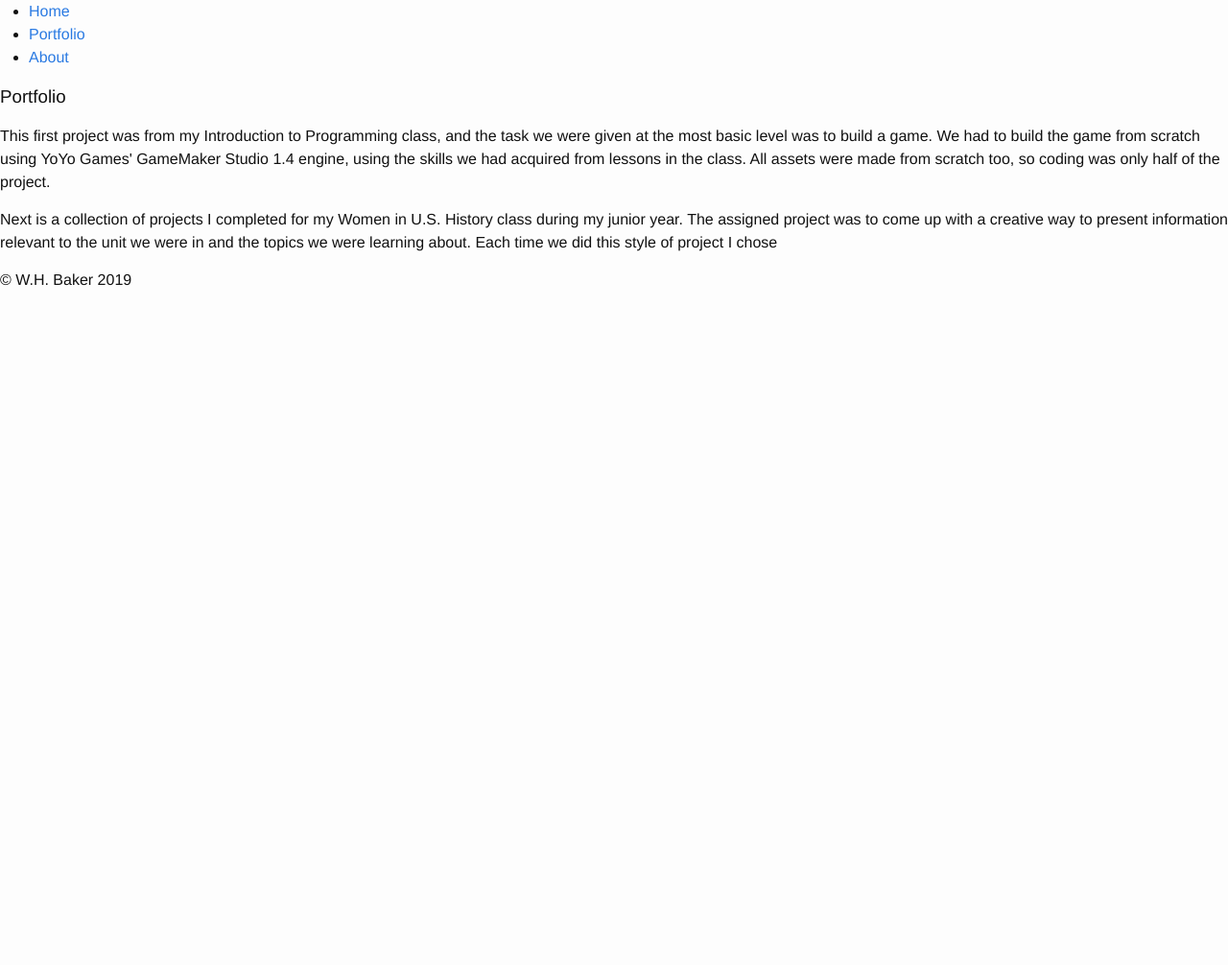
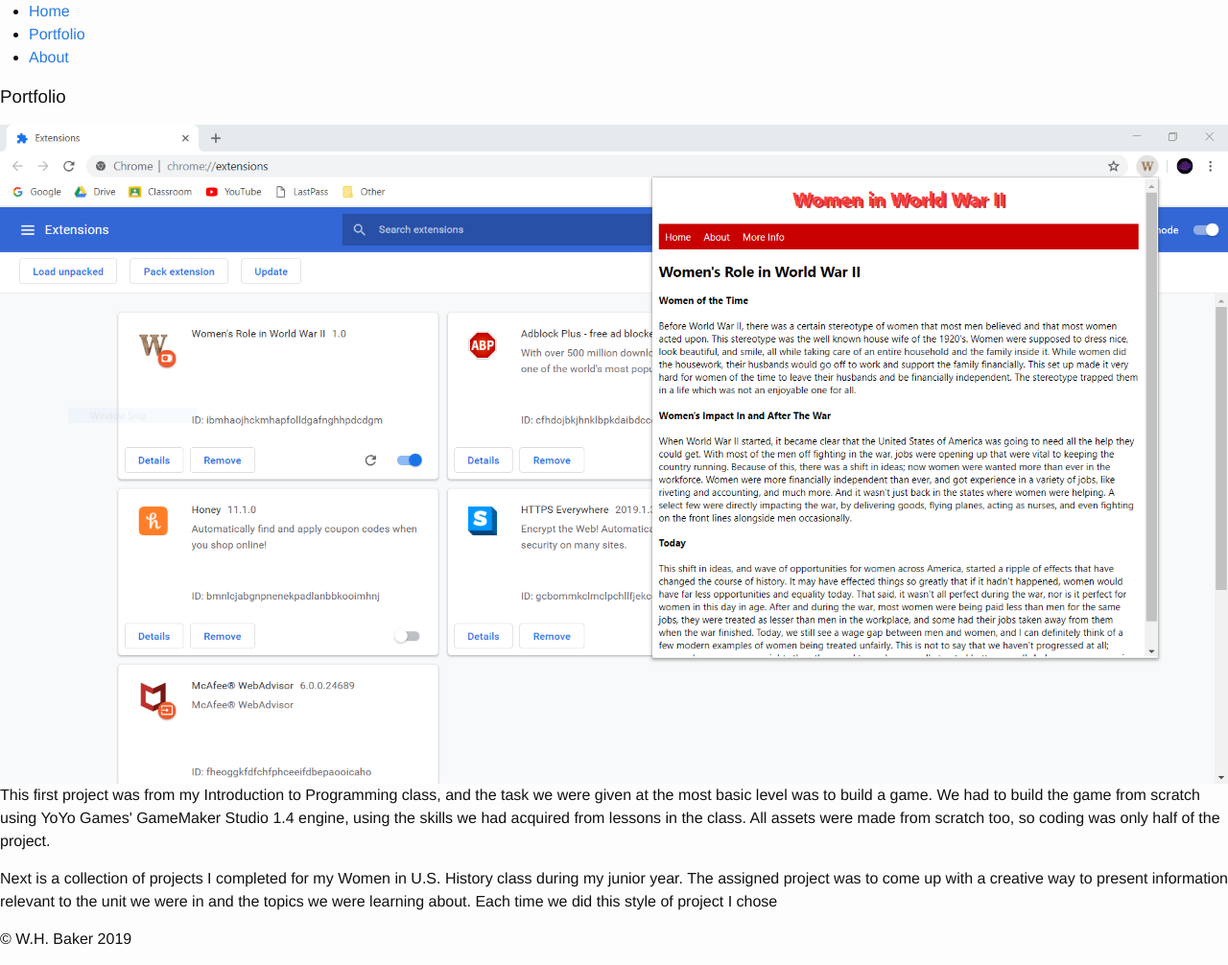
Before and after one commit to WesOnCoding/WesOnCoding.github.io, a Jekyll site: the page portfolio.html, which Jekyll copies as it is, in a window 1280 px wide. Shown: the whole page at 96% size. Built offline with Jekyll 4.4.1, drawn with Linux system fonts in a browser that asks for light colours; before the commit the page ends 900 px from its top, so only the background shows below that.

Commit message:
Update portfolio.html

```diff
--- a/portfolio.html
+++ b/portfolio.html
@@ -16,6 +16,7 @@
 
         <h3>Portfolio</h3>
 
+        <img src="extension-project.png" alt="Extension Project">
         <p>This first project was from my Introduction to Programming class, and the task we were given at the most basic level was to build a game. We had to build the game from scratch using YoYo Games' GameMaker Studio 1.4 engine, using the skills we had acquired from lessons in the class. All assets were made from scratch too, so coding was only half of the project.</p>
 
         <p>Next is a collection of projects I completed for my Women in U.S. History class during my junior year. The assigned project was to come up with a creative way to present information relevant to the unit we were in and the topics we were learning about. Each time we did this style of project I chose </p>
```
